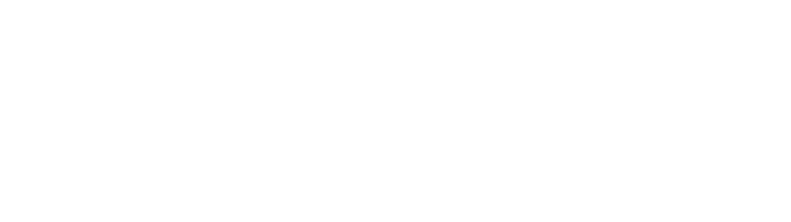
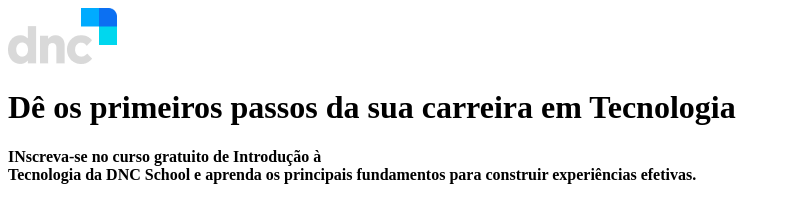
Before and after one commit to diegovidier/DNCSchool-LandingPage, a plain HTML site: page index.html in a window 1280 px wide. Shown: the whole page, without its empty margins (0-791 px from the left). Drawn offline with Linux system fonts and the light colour scheme.

Commit message:
Adicionando elementos do Header no HTML

```diff
--- a/index.html
+++ b/index.html
@@ -4,9 +4,24 @@
     <meta charset="UTF-8">
     <meta http-equiv="X-UA-Compatible" content="IE=edge">
     <meta name="viewport" content="width=device-width, initial-scale=1.0">
-    <title>Landing page</title>
+    <title>DNC Schools</title>
+    <link rel="stylesheet" href="style.css" type="text/css">
 </head>
+
+
 <body>
+    <header>
+        <div>
+            <img src="assets/images/logoDnc.png" alt="EscolaDNC">
+        </div>
+
+        <h1>Dê os primeiros passos da sua carreira em Tecnologia</h1>
+
+        <h4>INscreva-se no curso gratuito de Introdução à
+            <br>Tecnologia da DNC School e aprenda os principais fundamentos para construir experiências efetivas.
+        </h4>
+
+    </header>
 
 </body>
 </html>
```
Also changed, not shown: assets/images/header.png (added), assets/images/logoDnc.png (added).
